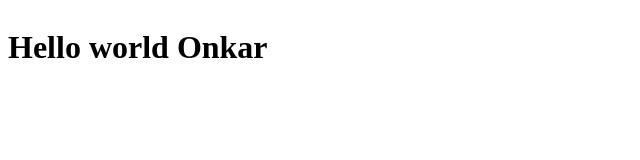
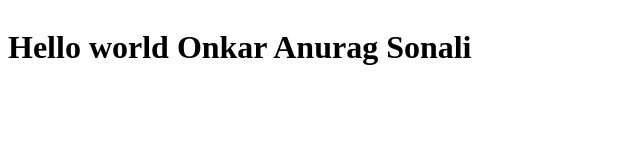
Before and after one commit to ysionkardeshpande/git-is-fun, a plain HTML site: page index.html in a window 1280 px wide. Shown: the whole page, without its empty margins (0-640 px from the left). Drawn offline with Linux system fonts and the light colour scheme.

Commit message:
Update index.html

```diff
--- a/index.html
+++ b/index.html
@@ -3,6 +3,6 @@
     <link rel="stylesheet" href="style.css">
   </head>
   <body>
-    <h1>Hello world Onkar</h1>
+    <h1>Hello world Onkar Anurag Sonali</h1>
   </body>
 </html>
```
